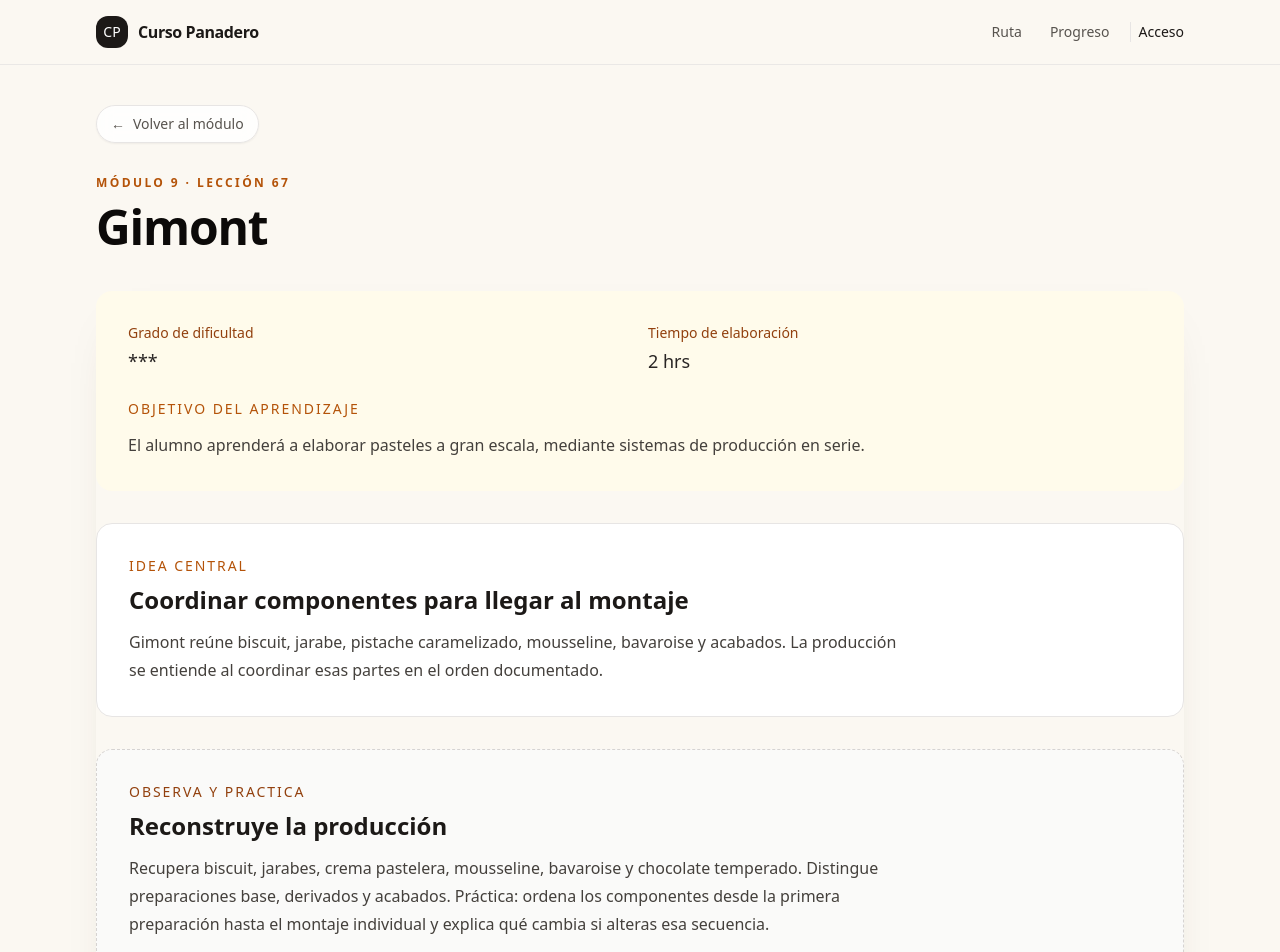
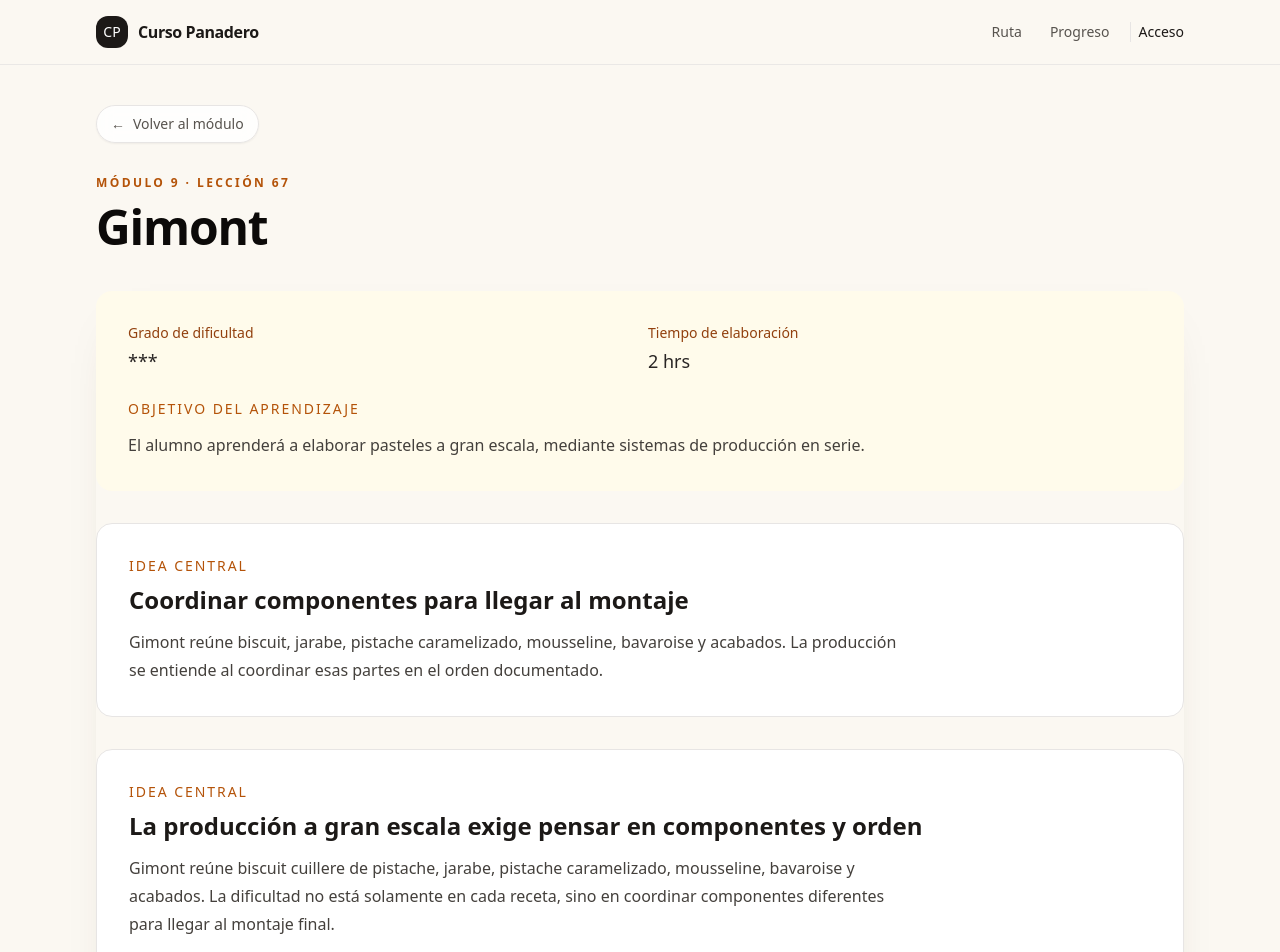
Before and after one commit to Drworm82/CursoPanadero, a Next.js app: page /leccion-gimont in a window 1280 px wide. Shown: the top 952 px of the page. Built offline with nearby package versions, Linux system fonts and the light colour scheme; no server answers.

Commit message:
Depura estructura pedagógica de leccion-gimont.js

```diff
--- a/pages/leccion-gimont.js
+++ b/pages/leccion-gimont.js
@@ -15,7 +15,6 @@ export default function LessonPage() {
           <p className="mt-3 max-w-3xl leading-7 text-stone-700">El alumno aprenderá a elaborar pasteles a gran escala, mediante sistemas de producción en serie.</p>
         </section>
 <section className="rounded-2xl border border-stone-200 bg-white p-6 sm:p-8"><p className="text-sm font-medium uppercase tracking-[0.14em] text-amber-700">Idea central</p><h2 className="mt-2 text-2xl font-semibold text-stone-900">Coordinar componentes para llegar al montaje</h2><p className="mt-3 max-w-3xl leading-7 text-stone-700">Gimont reúne biscuit, jarabe, pistache caramelizado, mousseline, bavaroise y acabados. La producción se entiende al coordinar esas partes en el orden documentado.</p></section>
-<section className="rounded-2xl border border-dashed border-stone-300 bg-stone-50 p-6 sm:p-8"><p className="text-sm font-medium uppercase tracking-[0.14em] text-amber-800">Observa y practica</p><h2 className="mt-2 text-2xl font-semibold text-stone-900">Reconstruye la producción</h2><p className="mt-3 max-w-3xl leading-7 text-stone-700">Recupera biscuit, jarabes, crema pastelera, mousseline, bavaroise y chocolate temperado. Distingue preparaciones base, derivados y acabados. Práctica: ordena los componentes desde la primera preparación hasta el montaje individual y explica qué cambia si alteras esa secuencia.</p></section>
 
 <section className="rounded-2xl border border-stone-200 bg-white p-6 sm:p-8"><p className="text-sm font-medium uppercase tracking-[0.14em] text-amber-700">Idea central</p><h2 className="mt-2 text-2xl font-semibold text-stone-900">La producción a gran escala exige pensar en componentes y orden</h2><p className="mt-3 max-w-3xl leading-7 text-stone-700">Gimont reúne biscuit cuillere de pistache, jarabe, pistache caramelizado, mousseline, bavaroise y acabados. La dificultad no está solamente en cada receta, sino en coordinar componentes diferentes para llegar al montaje final.</p></section>
 <section className="rounded-2xl border border-dashed border-stone-300 bg-stone-50 p-6 sm:p-8"><p className="text-sm font-medium uppercase tracking-[0.14em] text-amber-800">Observa y practica</p><h2 className="mt-2 text-2xl font-semibold text-stone-900">Antes de repetir la receta, explica su estructura</h2><p className="mt-3 max-w-3xl leading-7 text-stone-700">Recupera biscuit, jarabes, crema pastelera, mousseline, bavaroise, frío y chocolate temperado. Identifica cuáles son preparaciones base y cuáles aparecen como derivados o acabados. Práctica: ordena los componentes desde la primera preparación hasta el montaje individual y explica por qué el orden de producción importa.</p></section>
```
